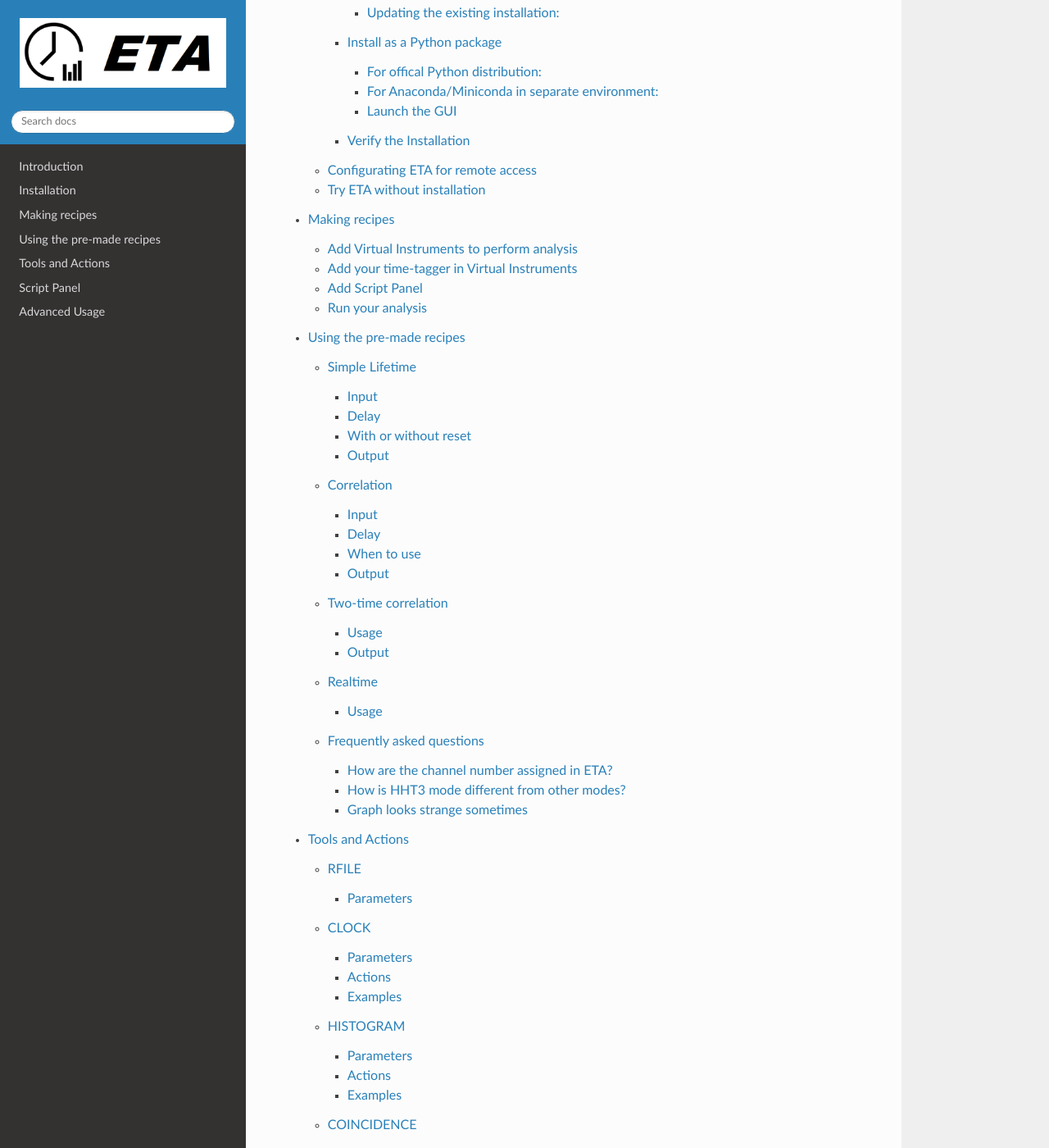
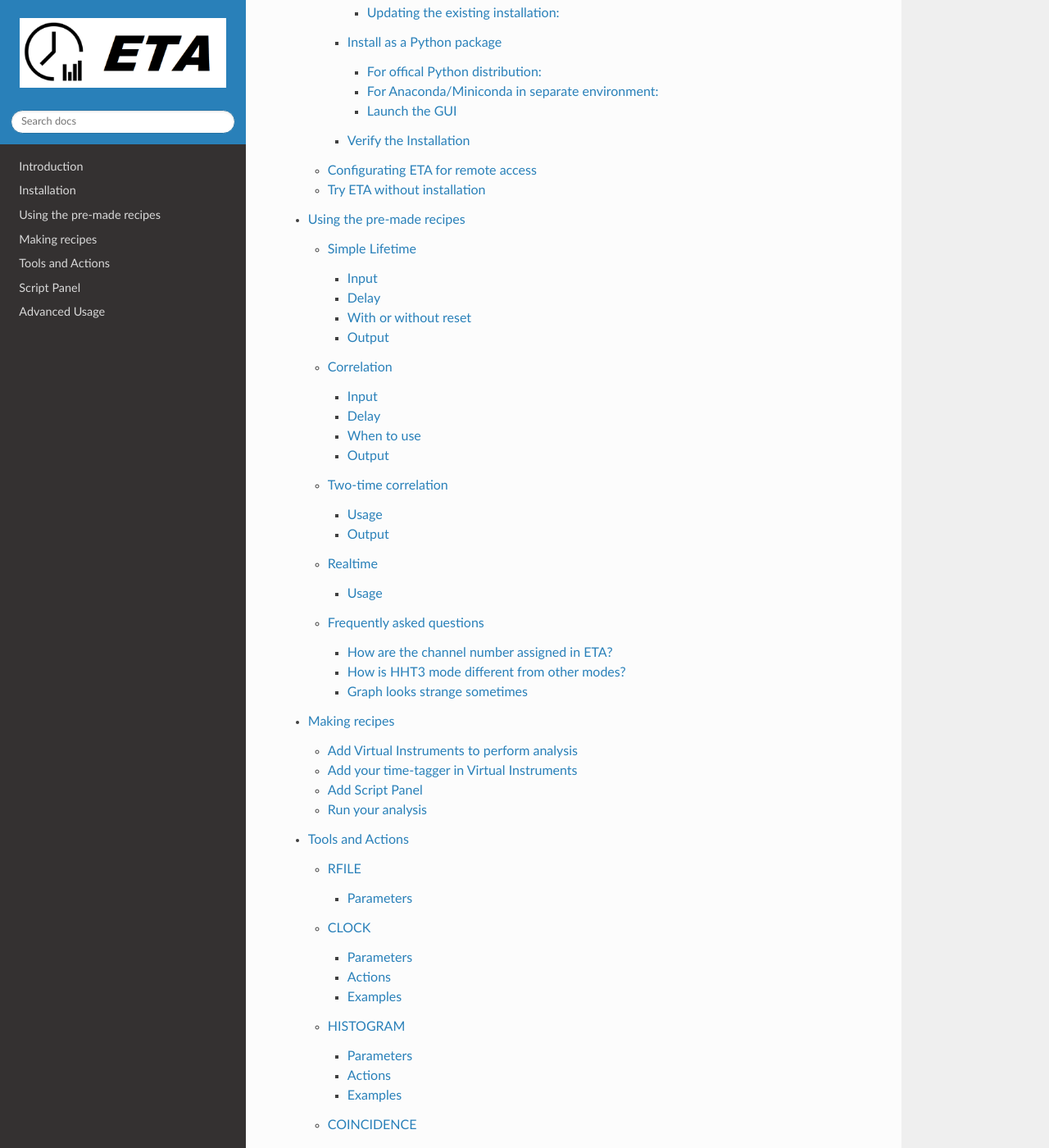
Before and after one commit to timetag/timetag.github.io, a Sphinx documentation site: the page built from docs/index.rst, in a window 1280 px wide and 1400 px high, scrolled down 408 px. Shown: the whole window at 82% size. Built offline with Sphinx 7.4.7 and the Read the Docs theme 2.0.0, drawn with Linux system fonts in a browser that asks for light colours.

```diff
--- a/docs/index.rst
+++ b/docs/index.rst
@@ -13,8 +13,8 @@ Index
 
    intro
    installation
+   recipes
    workflow
-   recipes
    actions
    python
    advanced
```
